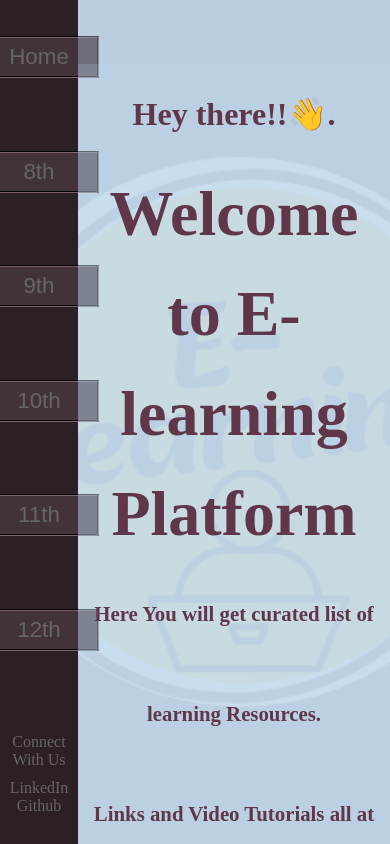
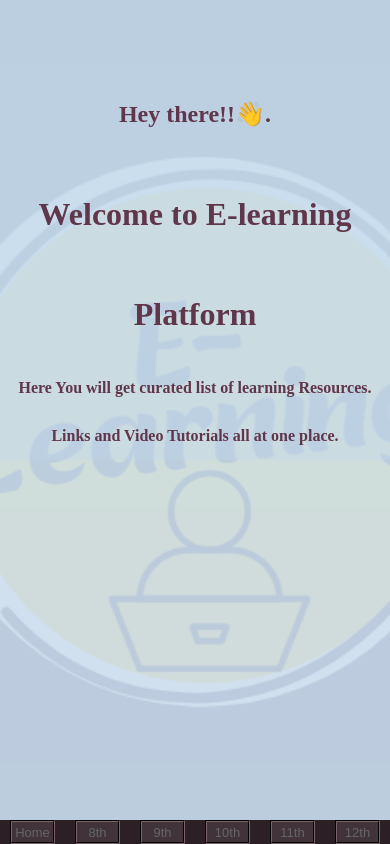
Before and after one commit to brijesh6267/E-Learning-Website, a React (Create React App) app: page / in a window 390 px wide. Built offline with nearby package versions, Linux system fonts and the light colour scheme.

Commit message:
Added Respnsivness

```diff
--- a/src/App.css
+++ b/src/App.css
@@ -115,3 +115,68 @@ a:hover {
 	background-position: center;
 	background-size: cover;
 }
+@media (max-width: 768px) and (min-width: 481px) {
+	.Home h2 {
+		font-size: 3em;
+	}
+	.Header {
+		flex-direction: column-reverse;
+	}
+	.Nav {
+		flex-direction: row;
+		width: 100%;
+	}
+	.Main {
+		width: 100%;
+	}
+	.Footer {
+		display: none;
+	}
+	.Std-btn {
+		width: 4em;
+		font-size: medium;
+	}
+	.Links {
+		display: flex;
+		font-size: 1.3em;
+		align-items: center;
+		justify-content: center;
+	}
+}
+@media (max-width: 480px) {
+	.Home h1 {
+		font-size: 1.5em;
+	}
+	.Home h2 {
+		font-size: 2em;
+	}
+	.Home p {
+		font-size: 1em;
+		line-height: 3em;
+	}
+	.Header {
+		flex-direction: column-reverse;
+	}
+	.Nav {
+		flex-direction: row;
+		width: 100%;
+	}
+	.Main {
+		width: 100%;
+		justify-content: space-around;
+	}
+	.Footer {
+		display: none;
+	}
+	.Std-btn {
+		width: 3.5em;
+		font-size: small;
+	}
+	.Links {
+		display: flex;
+		font-size: 1.3em;
+		align-items: center;
+		justify-content: center;
+		margin: 1.5em 4em;
+	}
+}
```
